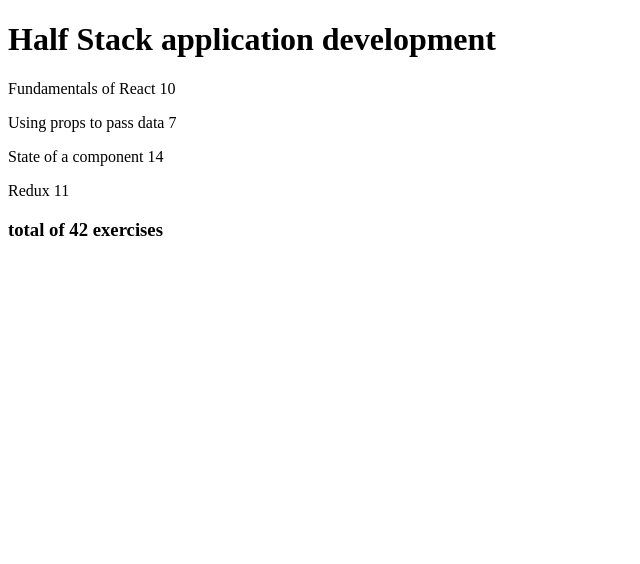
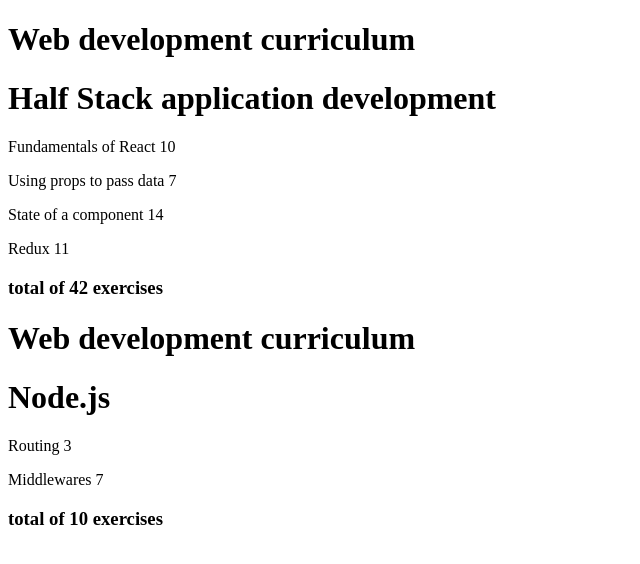
Before and after one commit to BahaaShk/fullstackopen-2025, a React (Vite) app in the folder part2/courseinfo/: page / in a window 1280 px wide. Shown: the top 564 px of the page, without its empty margins (0-640 px from the left). Built offline with nearby package versions, Linux system fonts and the light colour scheme.

Commit message:
done 2.4 & 2.5 in courseinfo

```diff
--- a/part2/courseinfo/src/App.jsx
+++ b/part2/courseinfo/src/App.jsx
@@ -1,9 +1,10 @@
 import Course from "./components/Course"
 
 const App = () => {
-  const course = {
+    const courses = [
+    {
+      name: 'Half Stack application development',
       id: 1,
-    name: 'Half Stack application development',
       parts: [
         {
           name: 'Fundamentals of React',
@@ -26,9 +27,28 @@
           id: 4
         }
       ]
+    },
+    {
+      name: 'Node.js',
+      id: 2,
+      parts: [
+        {
+          name: 'Routing',
+          exercises: 3,
+          id: 1
+        },
+        {
+          name: 'Middlewares',
+          exercises: 7,
+          id: 2
         }
+      ]
+    }
+  ]
 
-  return <Course course={course} />
+  return (
+    courses.map(course => <Course key={course.id} course={course} />)
+  )
 }
 
 export default App
--- a/part2/courseinfo/src/components/Course.jsx
+++ b/part2/courseinfo/src/components/Course.jsx
@@ -5,6 +5,7 @@
 const Course = ({course}) => {
   return (
         <div>
+          <h1>Web development curriculum</h1>
       <Header course={course.name} />
       <Content
        parts={course.parts}
--- a/part2/courseinfo/src/components/Header.jsx
+++ b/part2/courseinfo/src/components/Header.jsx
@@ -1,5 +1,3 @@
-import React from 'react'
-
 const Header = (props) => {
   return (
      <h1>{props.course}</h1>
```
Lines whose indentation alone changed are shown as unchanged.
